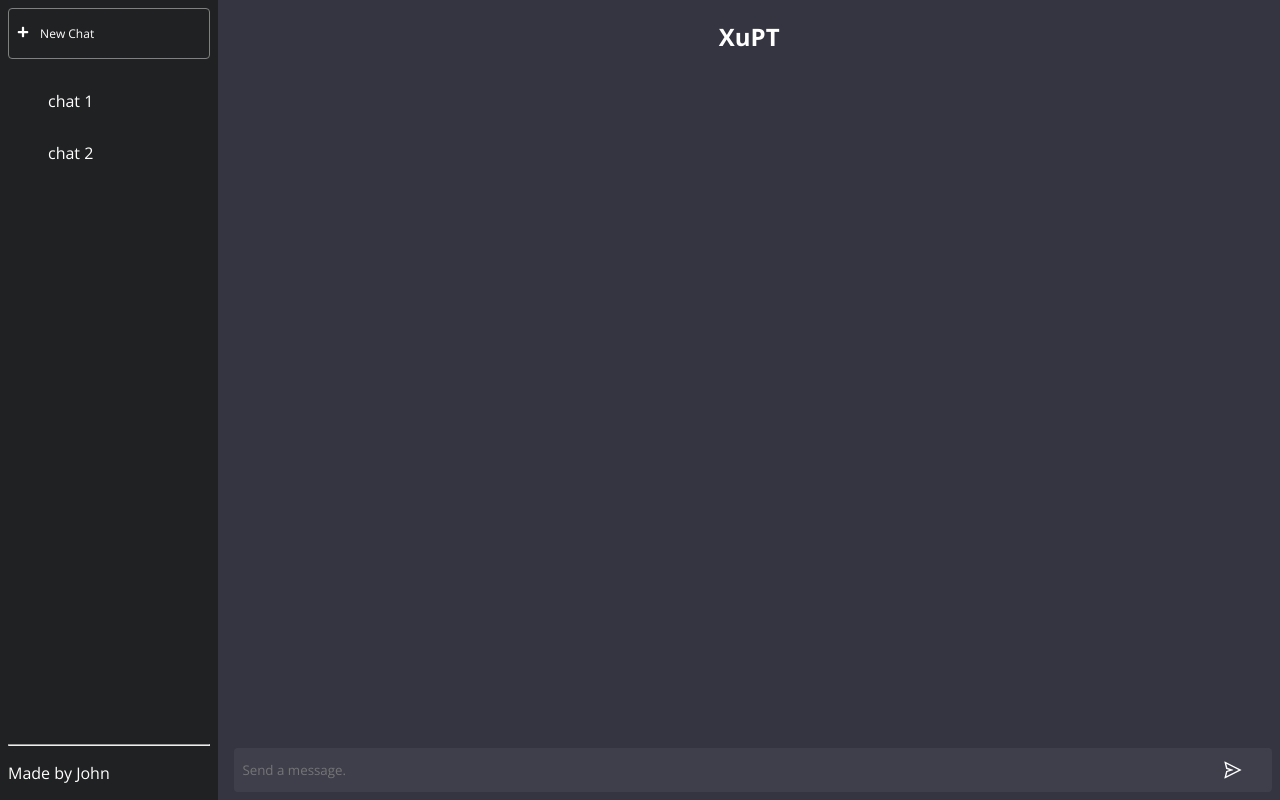
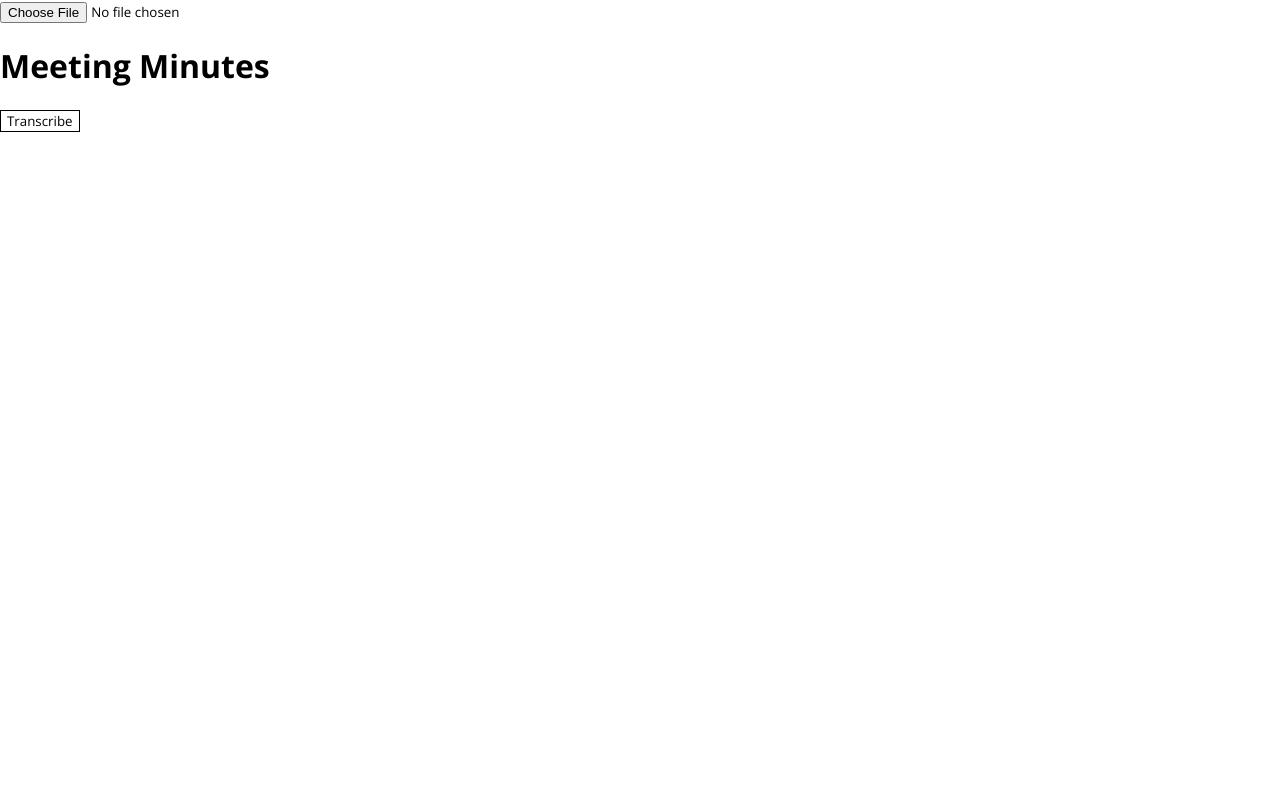
Before and after one commit to John-Xu1/Minutes-AI, a React (Create React App) app: page / in a window 1280 px wide. Built offline with nearby package versions, Linux system fonts and the light colour scheme.

Commit message:
whisper asr api transcription and file input

```diff
--- /dev/null
+++ b/src/Minutes.css
@@ -0,0 +1,4 @@
+
+* {
+    color: black;
+}
--- /dev/null
+++ b/src/Minutes.js
@@ -0,0 +1,48 @@
+import "./Minutes.css";
+import axios from "axios";
+
+function Minutes() {
+  let selectedFile = null;
+
+  function changeName(event) {
+    selectedFile = event.target.files[0];
+    const fileName = selectedFile.name;
+    console.log(selectedFile);
+    console.log((window.URL || window.webkitURL).createObjectURL(selectedFile));
+    document.getElementById("meetingMinutes").innerHTML = fileName;
+  }
+
+  function transcribeAudio() {
+    const url = "https://api.openai.com/v1/audio/transcriptions";
+    const formData = new FormData();
+    formData.append("model", "whisper-1");
+    const fileInput = document.getElementById("fileUpload");
+    formData.append("file", fileInput.files[0]);
+    fetch(url, {
+      method: "POST",
+      headers: {
+        Authorization: `Bearer ${process.env.REACT_APP_API_KEY}`,
+      },
+      body: formData,
+    })
+      .then((response) => response.json())
+      .then((data) => {
+        // const transcription = data[0].text;
+        console.log(data);
+      })
+      .catch((error) => {
+        console.error("Error:", error);
+      });
+  }
+
+  return (
+    <div>
+      <input type="file" id="fileUpload" onChange={changeName} />
+      <h1>Meeting Minutes</h1>
+      <p id="meetingMinutes"></p>
+      <button onClick={transcribeAudio}>Transcribe</button>
+    </div>
+  );
+}
+
+export default Minutes;
--- a/src/index.js
+++ b/src/index.js
@@ -2,10 +2,11 @@ import React from "react";
 import ReactDOM from "react-dom/client";
 import "./index.css";
 import App from "./App";
+import Minutes from "./Minutes";
 
 const root = ReactDOM.createRoot(document.getElementById("root"));
 root.render(
   <React.StrictMode>
-    <App />
+    <Minutes />
   </React.StrictMode>
 );
```
